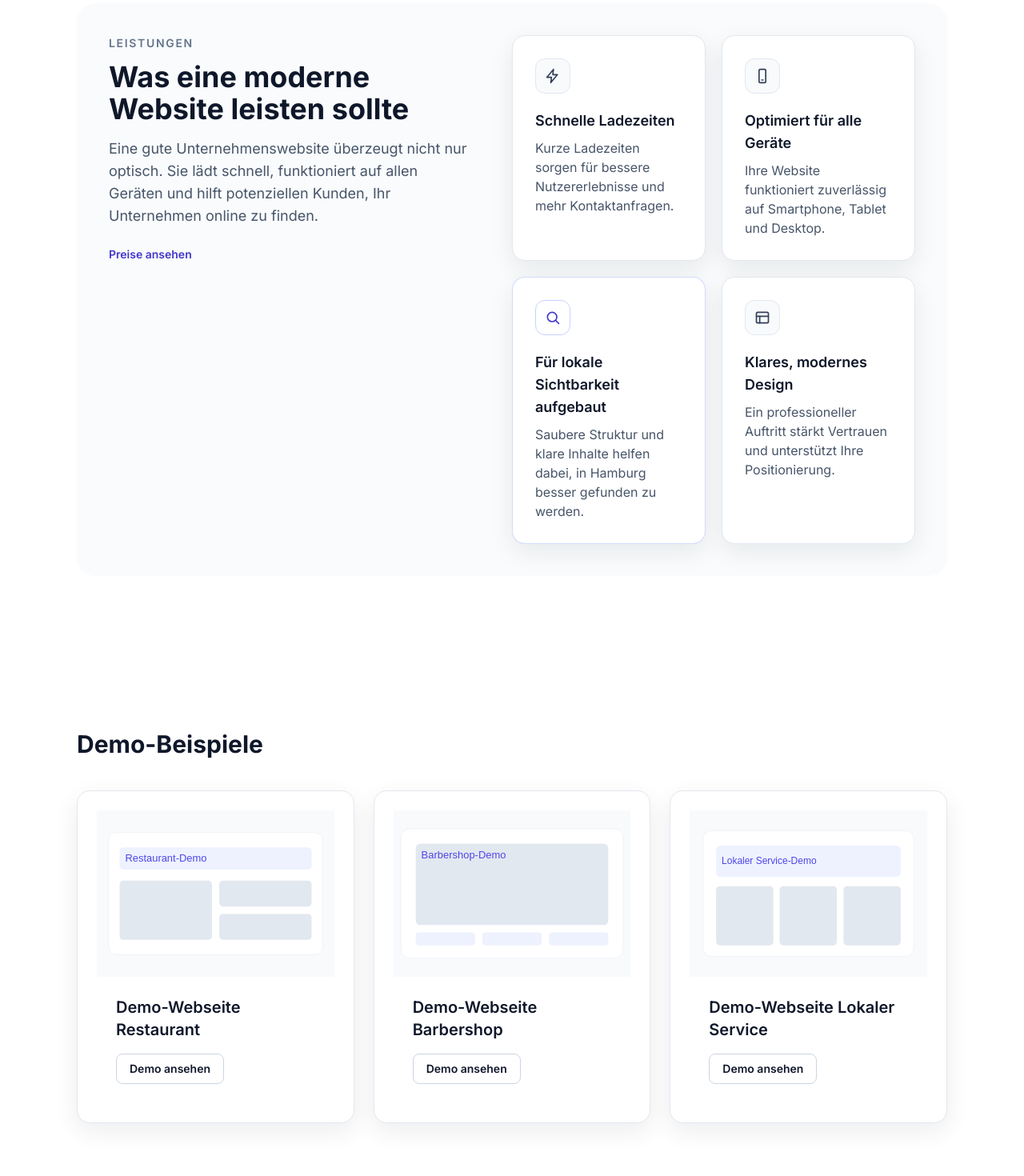
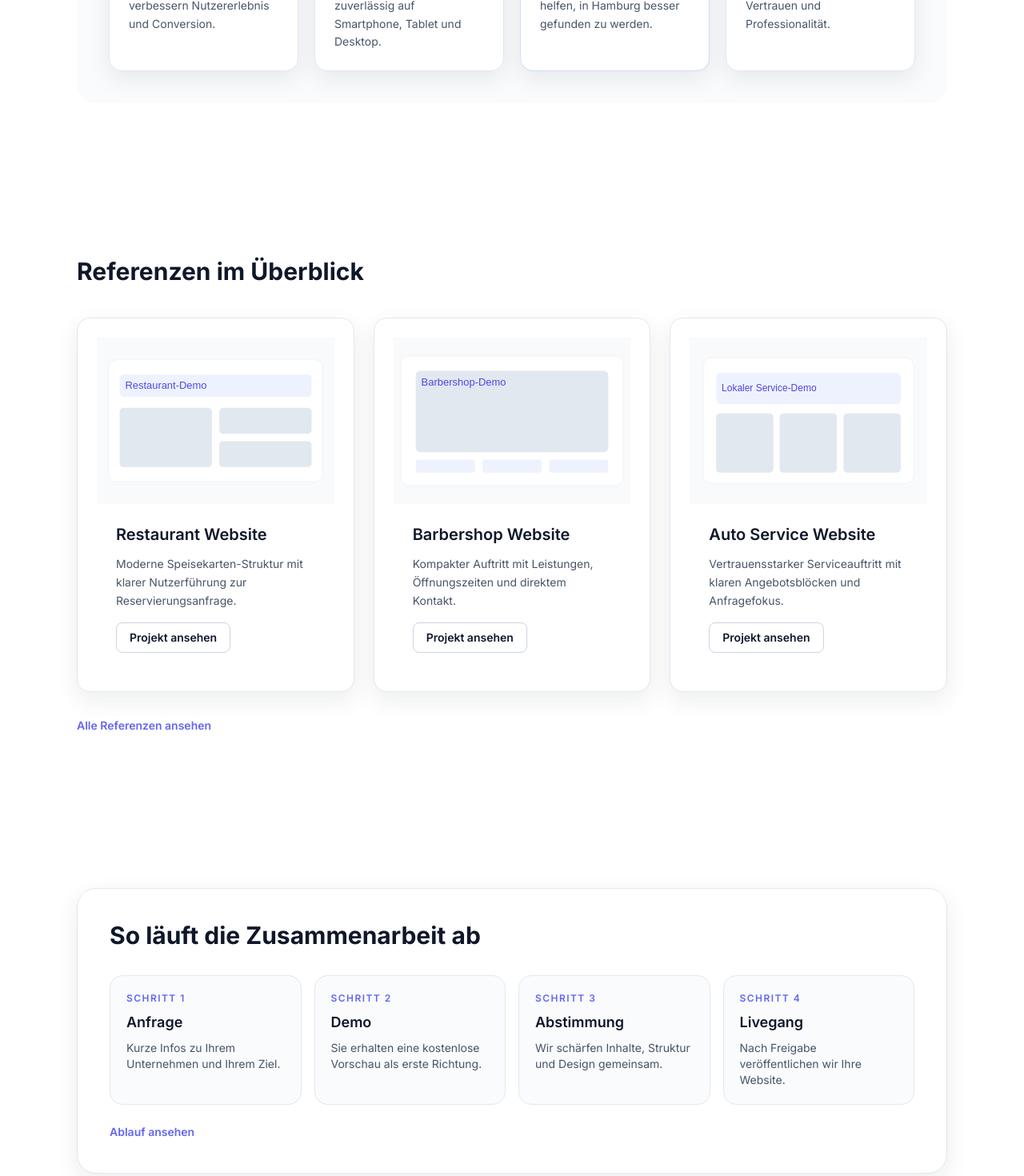
Before and after one commit to VonBismark1871/Hamburg-Website, a Next.js app: page / in a window 1280 px wide. Shown: the part 1240-2710 px from the top of the page at 80% size. Built offline with nearby package versions, Linux system fonts and the light colour scheme.

Commit message:
Refactor homepage into compact conversion-focused flow

```diff
--- a/components/Features.jsx
+++ b/components/Features.jsx
@@ -1,4 +1,3 @@
-import Link from 'next/link';
 import { motion } from 'framer-motion';
 
 function IconBase({ children }) {
@@ -59,23 +58,23 @@ const features = [
   {
     icon: ZapIcon,
     title: 'Schnelle Ladezeiten',
-    text: 'Kurze Ladezeiten sorgen für bessere Nutzererlebnisse und mehr Kontaktanfragen.'
+    text: 'Kurze Ladezeiten verbessern Nutzererlebnis und Conversion.'
   },
   {
     icon: SmartphoneIcon,
-    title: 'Optimiert für alle Geräte',
+    title: 'Mobil optimiert',
     text: 'Ihre Website funktioniert zuverlässig auf Smartphone, Tablet und Desktop.'
   },
   {
     icon: SearchIcon,
-    title: 'Für lokale Sichtbarkeit aufgebaut',
-    text: 'Saubere Struktur und klare Inhalte helfen dabei, in Hamburg besser gefunden zu werden.',
+    title: 'Lokale Sichtbarkeit',
+    text: 'Klare Struktur und Inhalte helfen, in Hamburg besser gefunden zu werden.',
     accent: true
   },
   {
     icon: LayoutIcon,
-    title: 'Klares, modernes Design',
-    text: 'Ein professioneller Auftritt stärkt Vertrauen und unterstützt Ihre Positionierung.'
+    title: 'Premium Auftritt',
+    text: 'Ein klares Design stärkt Vertrauen und Professionalität.'
   }
 ];
 
@@ -83,31 +82,22 @@ export default function Features() {
   return (
     <section className="section-container section-spacing" id="features" aria-labelledby="features-heading">
       <div className="rounded-3xl bg-slate-50/80 p-6 sm:p-8 lg:p-10">
-        <div className="grid items-start gap-10 lg:grid-cols-[minmax(0,0.95fr)_minmax(0,1.05fr)] lg:gap-12">
         <motion.div
           initial={{ opacity: 0, y: 16 }}
           whileInView={{ opacity: 1, y: 0 }}
           viewport={{ once: true, amount: 0.4 }}
           transition={{ duration: 0.45 }}
-            className="max-w-xl"
+          className="max-w-3xl"
         >
-            <p className="mb-3 text-sm font-semibold uppercase tracking-[0.12em] text-slate-500">Leistungen</p>
-            <h2 id="features-heading" className="mb-4 text-3xl font-bold leading-tight text-slate-900 sm:text-4xl">
+          <h2 id="features-heading" className="text-3xl font-bold leading-tight text-slate-900 sm:text-4xl">
             Was eine moderne Website leisten sollte
           </h2>
-            <p className="text-base leading-relaxed text-slate-600 sm:text-lg">
-              Eine gute Unternehmenswebsite überzeugt nicht nur optisch. Sie lädt schnell, funktioniert auf allen
-              Geräten und hilft potenziellen Kunden, Ihr Unternehmen online zu finden.
+          <p className="mt-4 text-base leading-relaxed text-slate-600 sm:text-lg">
+            Klar aufgebaut, schnell geladen und auf Anfragen ausgerichtet – damit Besucher zu Kunden werden.
           </p>
-            <Link
-              href="/preise"
-              className="mt-6 inline-flex items-center text-sm font-semibold text-indigo-700 transition hover:text-indigo-600"
-            >
-              Preise ansehen
-            </Link>
         </motion.div>
 
-          <div className="grid gap-5 sm:grid-cols-2">
+        <div className="mt-8 grid gap-5 sm:grid-cols-2 lg:grid-cols-4">
           {features.map((feature, i) => {
             const Icon = feature.icon;
             return (
@@ -117,14 +107,12 @@ export default function Features() {
                 whileInView={{ opacity: 1, y: 0 }}
                 viewport={{ once: true, amount: 0.2 }}
                 transition={{ duration: 0.4, delay: i * 0.08 }}
-                  className={`rounded-2xl border bg-white p-7 shadow-soft transition duration-300 hover:-translate-y-1 hover:shadow-lg ${
-                    feature.accent
-                      ? 'border-indigo-200/80 bg-indigo-50/40 shadow-md'
-                      : 'border-slate-200'
+                className={`rounded-2xl border bg-white p-6 shadow-soft transition duration-300 hover:-translate-y-1 hover:shadow-lg ${
+                  feature.accent ? 'border-indigo-200/80 bg-indigo-50/40 shadow-md' : 'border-slate-200'
                 }`}
               >
                 <span
-                    className={`mb-5 inline-flex h-11 w-11 items-center justify-center rounded-xl border ${
+                  className={`mb-4 inline-flex h-11 w-11 items-center justify-center rounded-xl border ${
                     feature.accent
                       ? 'border-indigo-200 bg-white text-indigo-700'
                       : 'border-slate-200 bg-slate-50 text-slate-700'
@@ -132,14 +120,13 @@ export default function Features() {
                 >
                   <Icon />
                 </span>
-                  <h3 className="mb-2 text-lg font-semibold text-slate-900">{feature.title}</h3>
-                  <p className="text-sm leading-relaxed text-slate-600 sm:text-base">{feature.text}</p>
+                <h3 className="text-lg font-semibold text-slate-900">{feature.title}</h3>
+                <p className="mt-2 text-sm leading-relaxed text-slate-600">{feature.text}</p>
               </motion.article>
             );
           })}
         </div>
       </div>
-      </div>
     </section>
   );
 }
--- a/components/Footer.jsx
+++ b/components/Footer.jsx
@@ -7,14 +7,6 @@ const navigationLinks = [
   { href: '/faq', label: 'FAQ' },
   { href: '/ueber-uns', label: 'Über uns' },
   { href: '/kontakt', label: 'Kontakt' }
-];
-
-const serviceLinks = [
-  { href: '/preise#website-visitenkarte', label: 'Website-Visitenkarte' },
-  { href: '/preise#onepager', label: 'Onepager' },
-  { href: '/preise#mehrseitige-website', label: 'Mehrseitige Website' },
-  { href: '/preise#website-mit-adminbereich', label: 'Website mit Adminbereich' },
-  { href: '/preise#websitepflege-hosting', label: 'Websitepflege & Hosting' }
 ];
 
 const legalLinks = [
@@ -42,38 +34,14 @@ export default function Footer() {
   return (
     <footer className="border-t border-slate-200 bg-slate-50/60" aria-label="Seitenfuß">
       <div className="section-container py-12 sm:py-14">
-        <section className="rounded-2xl border border-slate-200 bg-white p-6 shadow-soft sm:p-8" aria-labelledby="footer-cta-heading">
-          <p className="text-xs font-semibold uppercase tracking-[0.12em] text-slate-500">Kostenlose Erstberatung</p>
-          <h2 id="footer-cta-heading" className="mt-3 text-2xl font-bold text-slateBlue sm:text-3xl">
-            Bereit für Ihre neue Website?
-          </h2>
-          <p className="mt-3 max-w-2xl text-slate-600">
-            Fordern Sie eine kostenlose Demo-Vorschau für Ihr Unternehmen an.
-          </p>
-          <div className="mt-6 flex flex-wrap items-center gap-3">
-            <Link
-              href="/kontakt"
-              className="rounded-xl bg-accent px-5 py-2.5 text-sm font-semibold text-white transition hover:bg-indigo-500"
-            >
-              Projekt anfragen
-            </Link>
-            <Link
-              href="/preise"
-              className="rounded-xl border border-slate-300 px-5 py-2.5 text-sm font-semibold text-slateBlue transition hover:border-accent hover:text-accent"
-            >
-              Preise ansehen
-            </Link>
-          </div>
-        </section>
-
-        <div className="mt-10 grid gap-10 border-t border-slate-200 pt-10 sm:grid-cols-2 lg:grid-cols-4">
+        <div className="grid gap-10 sm:grid-cols-2 lg:grid-cols-3">
           <section aria-labelledby="footer-brand-heading">
             <h2 id="footer-brand-heading" className="text-lg font-semibold text-slateBlue">
               Hamburg Websites
             </h2>
-            <p className="mt-4 text-sm leading-relaxed text-slate-600">
-              Moderne Websites für Unternehmen in Hamburg – mit klarer Struktur, direkter Abstimmung und einem
-              nachvollziehbaren Projektablauf.
+            <p className="mt-4 max-w-sm text-sm leading-relaxed text-slate-600">
+              Moderne Websites für Unternehmen in Hamburg – klar strukturiert, hochwertig gestaltet und auf Anfragen
+              ausgerichtet.
             </p>
             <ul className="mt-5 space-y-2 text-sm text-slate-600">
               <li>
@@ -86,13 +54,11 @@ export default function Footer() {
           </section>
 
           <FooterLinkColumn title="Navigation" links={navigationLinks} ariaLabel="Footer Navigation" />
-          <FooterLinkColumn title="Leistungen" links={serviceLinks} ariaLabel="Footer Leistungen" />
           <FooterLinkColumn title="Rechtliches" links={legalLinks} ariaLabel="Footer Rechtliches" />
         </div>
 
         <div className="mt-10 border-t border-slate-200 pt-5 text-xs text-slate-500">
           <p>© 2026 Hamburg Websites. Alle Rechte vorbehalten.</p>
-          <p className="mt-1">Hamburg, Deutschland</p>
         </div>
       </div>
     </footer>
--- a/components/Portfolio.jsx
+++ b/components/Portfolio.jsx
@@ -1,25 +1,39 @@
 import Image from 'next/image';
+import Link from 'next/link';
 import { motion } from 'framer-motion';
 
 const demos = [
-  { title: 'Demo-Webseite Restaurant', image: '/demo-images/restaurant.svg' },
-  { title: 'Demo-Webseite Barbershop', image: '/demo-images/barbershop.svg' },
-  { title: 'Demo-Webseite Lokaler Service', image: '/demo-images/local-service.svg' }
+  {
+    title: 'Restaurant Website',
+    description: 'Moderne Speisekarten-Struktur mit klarer Nutzerführung zur Reservierungsanfrage.',
+    image: '/demo-images/restaurant.svg'
+  },
+  {
+    title: 'Barbershop Website',
+    description: 'Kompakter Auftritt mit Leistungen, Öffnungszeiten und direktem Kontakt.',
+    image: '/demo-images/barbershop.svg'
+  },
+  {
+    title: 'Auto Service Website',
+    description: 'Vertrauensstarker Serviceauftritt mit klaren Angebotsblöcken und Anfragefokus.',
+    image: '/demo-images/local-service.svg'
+  }
 ];
 
 export default function Portfolio() {
   return (
-    <section className="section-container section-spacing" id="portfolio">
+    <section className="section-container section-spacing" id="portfolio" aria-labelledby="portfolio-heading">
       <motion.h2
+        id="portfolio-heading"
         initial={{ opacity: 0, y: 16 }}
         whileInView={{ opacity: 1, y: 0 }}
         viewport={{ once: true }}
         transition={{ duration: 0.45 }}
-        className="mb-10 text-3xl font-bold"
+        className="text-3xl font-bold text-slateBlue"
       >
-        Demo-Beispiele
+        Referenzen im Überblick
       </motion.h2>
-      <div className="grid gap-6 md:grid-cols-3">
+      <div className="mt-10 grid gap-6 md:grid-cols-3">
         {demos.map((demo, i) => (
           <motion.article
             key={demo.title}
@@ -31,14 +45,21 @@ export default function Portfolio() {
           >
             <Image src={demo.image} alt={demo.title} width={700} height={450} className="h-52 w-full object-cover" />
             <div className="p-6">
-              <h3 className="mb-4 text-xl font-semibold">{demo.title}</h3>
-              <button className="rounded-lg border border-slate-300 px-4 py-2 text-sm font-semibold transition hover:border-accent hover:text-accent">
-                Demo ansehen
-              </button>
+              <h3 className="text-xl font-semibold text-slateBlue">{demo.title}</h3>
+              <p className="mt-3 text-sm leading-relaxed text-slate-600">{demo.description}</p>
+              <Link
+                href="/referenzen"
+                className="mt-4 inline-flex rounded-lg border border-slate-300 px-4 py-2 text-sm font-semibold transition hover:border-accent hover:text-accent"
+              >
+                Projekt ansehen
+              </Link>
             </div>
           </motion.article>
         ))}
       </div>
+      <Link href="/referenzen" className="mt-8 inline-flex text-sm font-semibold text-accent underline-offset-4 hover:underline">
+        Alle Referenzen ansehen
+      </Link>
     </section>
   );
 }
--- a/pages/index.js
+++ b/pages/index.js
@@ -2,21 +2,23 @@ import Link from 'next/link';
 import Hero from '../components/Hero';
 import Features from '../components/Features';
 import Portfolio from '../components/Portfolio';
-import Process from '../components/Process';
-import Pricing from '../components/Pricing';
-import FAQ, { faqItems } from '../components/FAQ';
-import AboutSection from '../components/AboutSection';
 import Footer from '../components/Footer';
 import Header from '../components/Header';
 import SEOHead from '../components/SEOHead';
-import { faqSchema, serviceSchema } from '../lib/seo';
+import { serviceSchema } from '../lib/seo';
 
-const relatedLinks = [
-  { href: '/preise', label: 'Website-Pakete & Preise' },
-  { href: '/faq', label: 'Alle Fragen ansehen' },
-  { href: '/kontakt', label: 'Kontaktaufnahme' }
+const processSteps = [
+  { title: 'Anfrage', text: 'Kurze Infos zu Ihrem Unternehmen und Ihrem Ziel.' },
+  { title: 'Demo', text: 'Sie erhalten eine kostenlose Vorschau als erste Richtung.' },
+  { title: 'Abstimmung', text: 'Wir schärfen Inhalte, Struktur und Design gemeinsam.' },
+  { title: 'Livegang', text: 'Nach Freigabe veröffentlichen wir Ihre Website.' }
 ];
 
+const pricingPreview = [
+  { title: 'Demo-Vorschau', price: '0 €', text: 'Unverbindlicher erster Entwurf.' },
+  { title: 'Onepager', price: 'ab 650 €', text: 'Klar strukturierte Website auf einer Seite.' },
+  { title: 'Mehrseitige Website', price: 'ab 1.000 €', text: 'Für Unternehmen mit mehreren Inhalten.' }
+];
 
 export default function HomePage() {
   return (
@@ -25,46 +27,81 @@ export default function HomePage() {
         title="Hamburg Websites"
         description="Hamburg Websites – Moderne Webseiten für Hamburger Unternehmen mit klarer Struktur, lokaler SEO-Basis und überzeugender Nutzerführung."
         path="/"
-        schema={[serviceSchema(), faqSchema(faqItems)]}
+        schema={[serviceSchema()]}
       />
       <Header />
       <main>
         <Hero />
+        <Features />
+        <Portfolio />
 
-        <section className="section-container section-spacing pb-8" aria-labelledby="intro-heading">
-          <h2 id="intro-heading" className="text-3xl font-bold text-slateBlue">
-            Webdesign & Webentwicklung in Hamburg für lokale Unternehmen
-          </h2>
-          <p className="mt-5 max-w-4xl text-lg leading-relaxed text-slate-600">
-            Wir unterstützen Unternehmen in Hamburg bei der Erstellung schneller, mobil optimierter Webseiten mit
-            klarer Struktur. Ziel ist eine professionelle Online-Präsenz, die Vertrauen schafft, bei Google indexierbar
-            bleibt und Besucher zuverlässig in qualifizierte Anfragen überführt.
-          </p>
+        <section className="section-container section-spacing" aria-labelledby="process-preview-heading">
+          <div className="rounded-3xl border border-slate-200 bg-white p-6 shadow-soft sm:p-8 lg:p-10">
+            <h2 id="process-preview-heading" className="text-3xl font-bold text-slateBlue">
+              So läuft die Zusammenarbeit ab
+            </h2>
+            <ol className="mt-8 grid gap-4 sm:grid-cols-2 lg:grid-cols-4">
+              {processSteps.map((step, index) => (
+                <li key={step.title} className="rounded-2xl border border-slate-200 bg-slate-50/70 p-5">
+                  <p className="text-xs font-semibold uppercase tracking-[0.12em] text-accent">Schritt {index + 1}</p>
+                  <h3 className="mt-2 text-lg font-semibold text-slateBlue">{step.title}</h3>
+                  <p className="mt-2 text-sm text-slate-600">{step.text}</p>
+                </li>
+              ))}
+            </ol>
+            <Link
+              href="/ablauf"
+              className="mt-6 inline-flex text-sm font-semibold text-accent underline-offset-4 transition hover:underline"
+            >
+              Ablauf ansehen
+            </Link>
+          </div>
         </section>
 
-        <Features />
-        <Portfolio />
-        <Process />
+        <section className="section-container section-spacing" aria-labelledby="pricing-preview-heading">
+          <div className="rounded-3xl border border-slate-200 bg-white p-6 shadow-soft sm:p-8 lg:p-10">
+            <h2 id="pricing-preview-heading" className="text-3xl font-bold text-slateBlue">
+              Preise im Überblick
+            </h2>
+            <div className="mt-8 grid gap-4 md:grid-cols-3">
+              {pricingPreview.map((item) => (
+                <article key={item.title} className="rounded-2xl border border-slate-200 bg-slate-50/70 p-6">
+                  <h3 className="text-lg font-semibold text-slateBlue">{item.title}</h3>
+                  <p className="mt-3 text-3xl font-bold text-slateBlue">{item.price}</p>
+                  <p className="mt-2 text-sm text-slate-600">{item.text}</p>
+                </article>
+              ))}
+            </div>
+            <p className="mt-5 text-sm text-slate-500">Weitere Pakete und laufende Betreuung auf der Preisübersicht.</p>
+            <Link
+              href="/preise"
+              className="mt-5 inline-flex text-sm font-semibold text-accent underline-offset-4 transition hover:underline"
+            >
+              Alle Preise ansehen
+            </Link>
+          </div>
+        </section>
 
-        <Pricing cta={{ href: '/preise', label: 'Alle Pakete im Detail ansehen' }} />
-
-        <AboutSection cta={{ href: '/ueber-uns', label: 'Mehr über Hamburg Websites' }} />
-
-        <FAQ items={faqItems} />
-
-        <section className="section-container pb-16" aria-labelledby="internal-links-heading">
-          <h2 id="internal-links-heading" className="text-2xl font-bold text-slateBlue sm:text-3xl">
-            Weitere wichtige Inhalte
-          </h2>
-          <ul className="mt-4 space-y-2 text-slate-600">
-            {relatedLinks.map((link) => (
-              <li key={link.href}>
-                <Link href={link.href} className="font-medium text-accent underline-offset-4 hover:underline">
-                  {link.label}
-                </Link>
-              </li>
-            ))}
-          </ul>
+        <section className="section-container section-spacing pt-2" aria-labelledby="final-cta-heading">
+          <div className="rounded-2xl border border-slate-200 bg-slate-50 p-8 sm:p-10">
+            <h2 id="final-cta-heading" className="text-3xl font-bold text-slateBlue">
+              Bereit für Ihre neue Website?
+            </h2>
+            <p className="mt-4 max-w-2xl text-slate-600">
+              Fordern Sie eine kostenlose Demo-Vorschau an oder lassen Sie Ihr Projekt unverbindlich einschätzen.
+            </p>
+            <div className="mt-6 flex flex-wrap gap-4">
+              <Link href="/kontakt" className="rounded-xl bg-accent px-6 py-3 font-semibold text-white transition hover:bg-indigo-500">
+                Projekt anfragen
+              </Link>
+              <Link
+                href="/preise"
+                className="rounded-xl border border-slate-300 px-6 py-3 font-semibold text-slateBlue transition hover:border-accent hover:text-accent"
+              >
+                Preise ansehen
+              </Link>
+            </div>
+          </div>
         </section>
       </main>
       <Footer />
```
Lines whose indentation alone changed are shown as unchanged.
